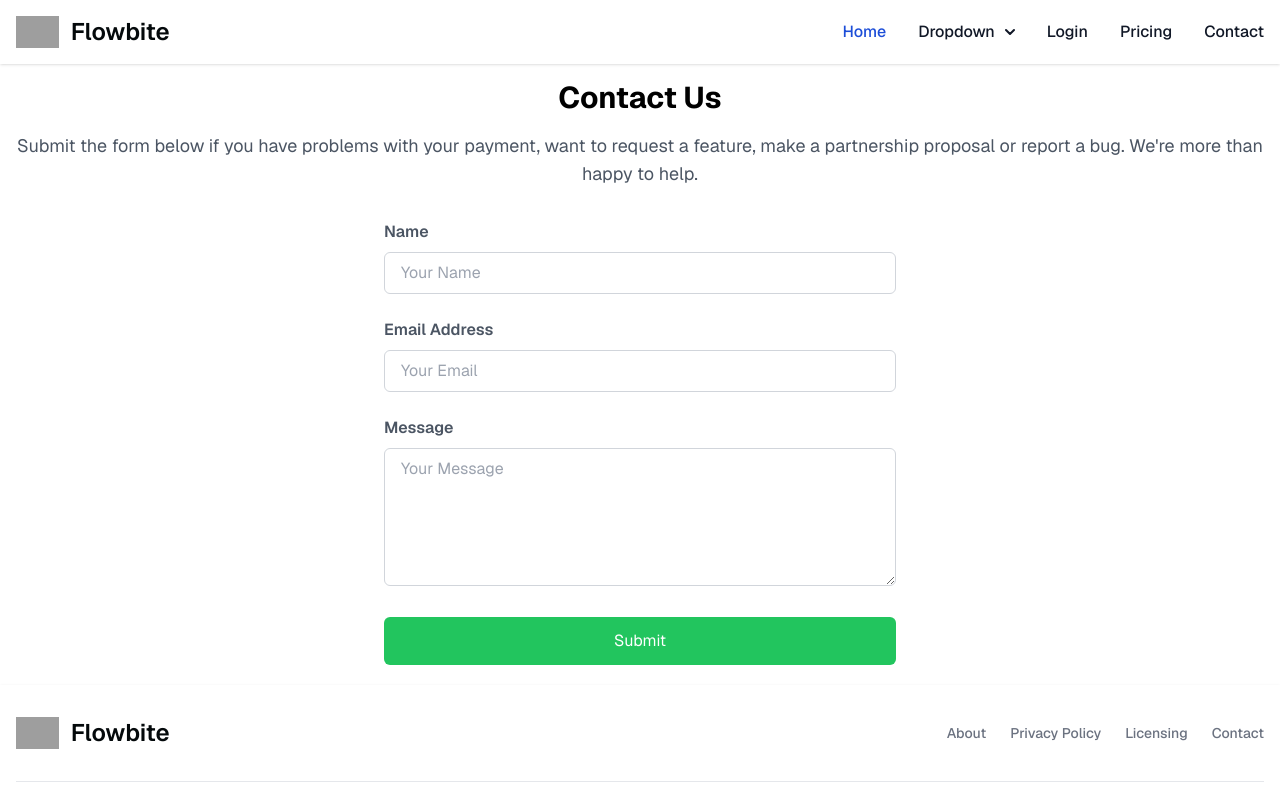
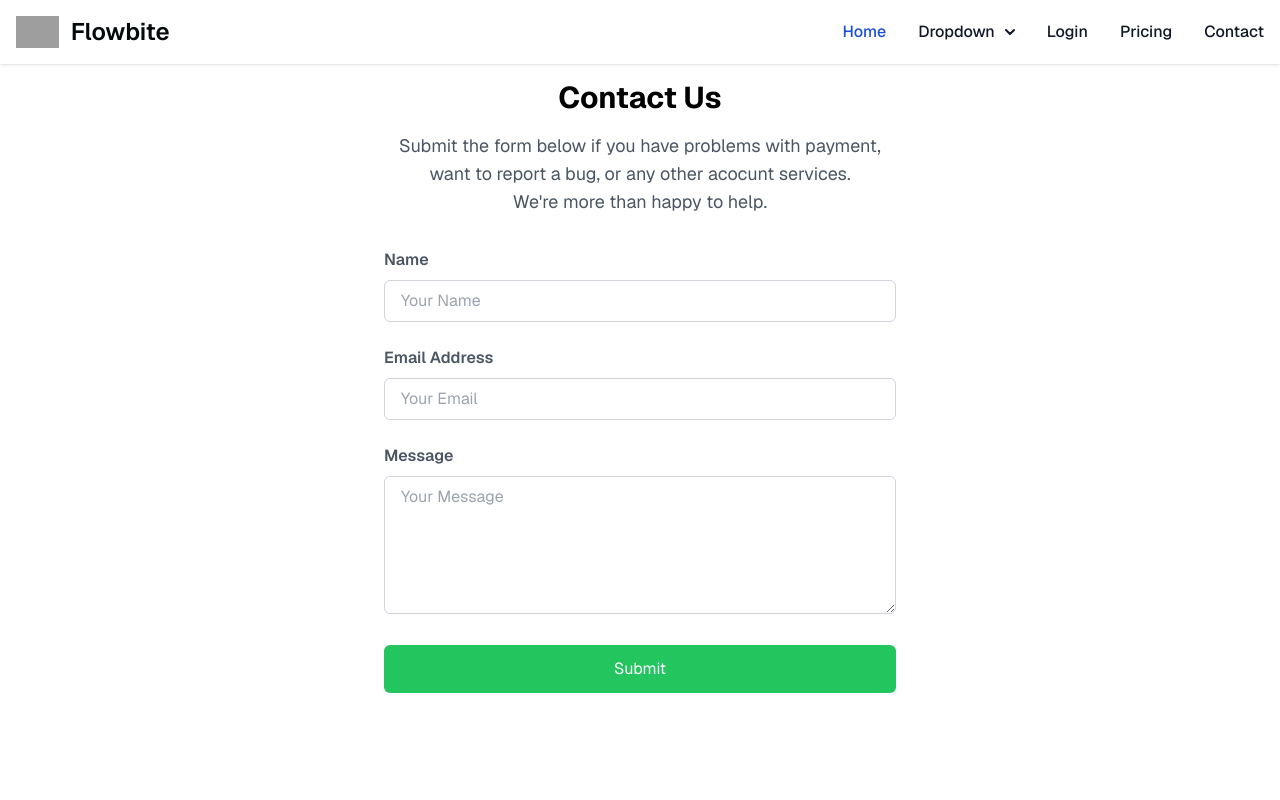
Before and after one commit to jervin8/csc530app, a Next.js app: page /contact in a window 1280 px wide. Shown: the top 800 px of the page. Built offline with nearby package versions, Linux system fonts and the light colour scheme; grey boxes are pictures that could not be loaded.

Commit message:
Contact page

```diff
--- a/app/contact/page.tsx
+++ b/app/contact/page.tsx
@@ -3,15 +3,14 @@ import Footer from "@/components/Footer";
 
 export default function Contact() {
     return (
-        <main className="bg-white h-full w-screen">
+        <main className="bg-white min-h-screen w-full">
             <title>Contact Us</title>
             <Navbar />
-
+            <div className="min-h-screen">
                 <div className="text-center">
                 <h1 className="text-3xl font-bold m-4 text-black">Contact Us</h1>
                 <p className="text-lg text-gray-600 mb-8">
-                Submit the form below if you have problems with your payment, want
-                to request a feature, make a partnership proposal or report a bug.
+                    Submit the form below if you have problems with payment, <br/> want to report a bug, or any other acocunt services.<br/>
                     We're more than happy to help.
                 </p>
                 </div>
@@ -59,6 +58,7 @@ export default function Contact() {
                     Submit
                 </button>
                 </form>
+            </div>
 
             <Footer />
 
--- a/components/Footer.tsx
+++ b/components/Footer.tsx
@@ -1,6 +1,6 @@
 export default function Footer() {
     return (
-        <footer class="bg-white shadow dark:bg-gray-900">
+        <footer class="bg-white shadow dark:bg-gray-900 mt-auto">
             <div class="w-full max-w-screen-xl mx-auto p-4 md:py-8">
                 <div class="sm:flex sm:items-center sm:justify-between">
                     <a href="/" class="flex items-center mb-4 sm:mb-0 space-x-3 rtl:space-x-reverse">
```
Lines whose indentation alone changed are shown as unchanged.
